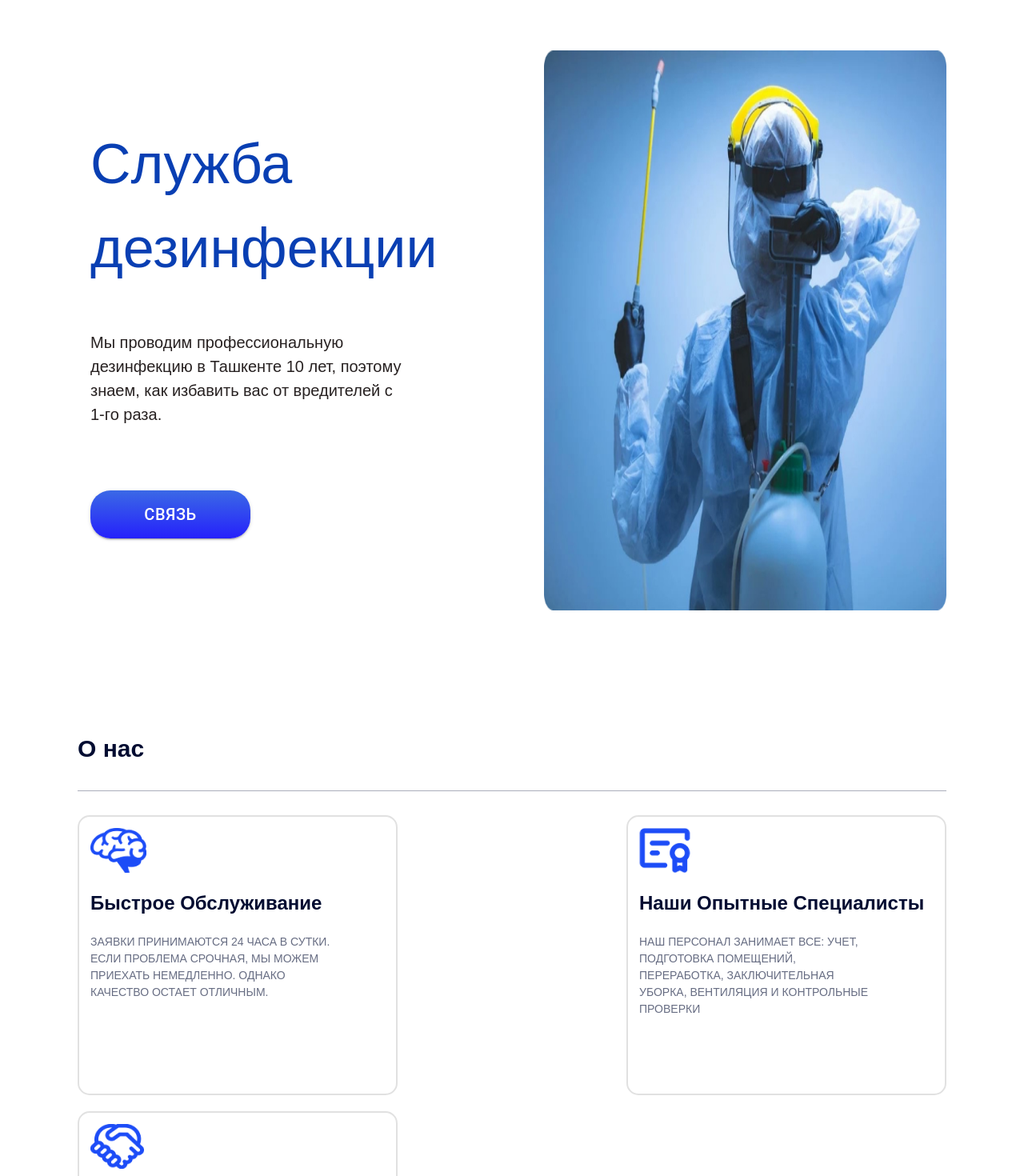
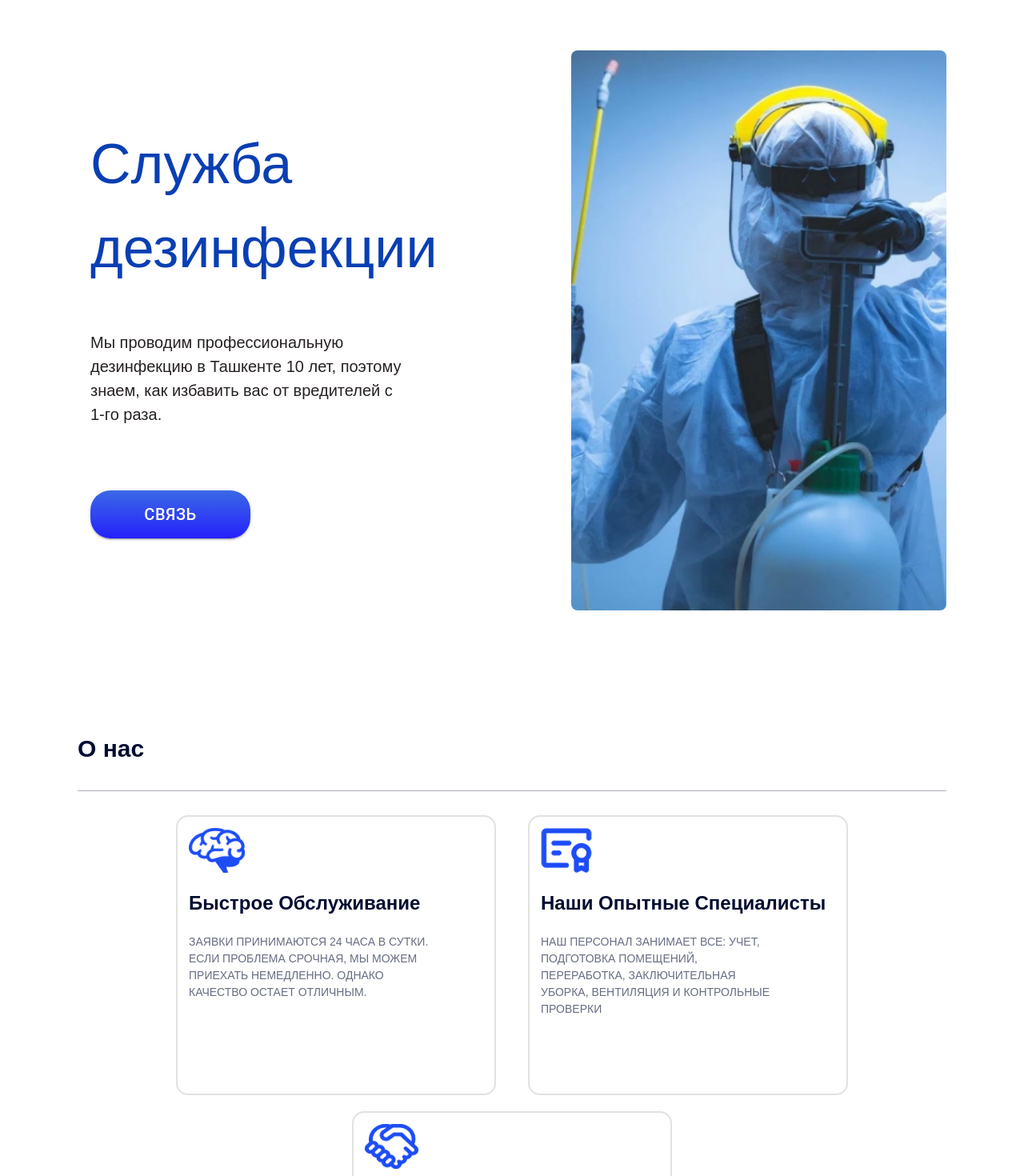
Before and after one commit to otabekturayev/dezinfeksiya, a React (Vite) app: page / in a window 1280 px wide. Shown: the part 120-1590 px from the top of the page at 80% size. Built offline with nearby package versions, Linux system fonts and the light colour scheme; a web font is replaced by a local one.

Commit message:
fix: responsive service section

```diff
--- a/src/App.tsx
+++ b/src/App.tsx
@@ -24,39 +24,40 @@ import "aos/dist/aos.css";
 import AOS from "aos";
 import { useEffect, useState } from "react";
 
-
 function App() {
   const [windowWidth, setWindowWidth] = useState<number>(window.innerWidth);
 
   useEffect(() => {
     const handleResize = () => setWindowWidth(window.innerWidth);
-    window.addEventListener('resize', handleResize);
+    window.addEventListener("resize", handleResize);
 
-    return () => window.removeEventListener('resize', handleResize);
+    return () => window.removeEventListener("resize", handleResize);
   }, []);
 
   const getStyles = () => {
     if (windowWidth < 490) {
       return {
         button: {
-          maxWidth: '125px',
-          fontSize: '16px',
-          height: '50x',
+          maxWidth: "125px",
+          fontSize: "16px",
+          height: "50x",
           borderRadius: "25px",
-          background: "linear-gradient(0deg, rgb(37, 33, 251) 0%, rgb(59, 105, 230) 100%)",
+          background:
+            "linear-gradient(0deg, rgb(37, 33, 251) 0%, rgb(59, 105, 230) 100%)",
           fontWeight: "500",
           position: "absolute",
           bottom: "20px",
-        }
+        },
       };
     } else {
       return {
         button: {
-          maxWidth: '190px',
-          fontSize: '22px',
-          height: '50x',
+          maxWidth: "190px",
+          fontSize: "22px",
+          height: "50x",
           borderRadius: "25px",
-          background: "linear-gradient(0deg, rgb(37, 33, 251) 0%, rgb(59, 105, 230) 100%)",
+          background:
+            "linear-gradient(0deg, rgb(37, 33, 251) 0%, rgb(59, 105, 230) 100%)",
           fontWeight: "500",
           position: "absolute",
           bottom: "20px",
@@ -78,11 +79,9 @@ function App() {
       <div>
         <Header></Header>
         <main className="px-7">
-          <section
-            id="main"
-            className="flex justify-between gap-5 container mx-auto items-center mt-[70px]"
-          >
-            <div className="bg-hero-photo rounded-[20px] bg-no-repeat p-4 w-[100%] bg-cover md:bg-none">
+          <section id="main" className="container mx-auto ">
+            <div className="flex justify-between gap-5 items-center mt-[70px]">
+              <div className="bg-hero-photo rounded-[20px] bg-no-repeat p-4 w-[100%] max-w-[650px] bg-cover md:bg-none">
                 <h1
                   data-aos="fade-right"
                   className="max-w-[650px] text-[30px] xs:text-[45px] text-[#fff] font-[500] mb-[50px] md:text-[#093fb3] ss:text-[60px] md:text-[70px]"
@@ -113,12 +112,9 @@ function App() {
                   </Button>
                 </a>
               </div>
-            <div className="hidden md:block">
-            <img
-                className="h-[700px] w-[1000px]  rounded-[8px]"
-                src={heroPhoto}
-                alt="photo"
-              />
+              <div className="hidden md:block h-[700px] w-[750]">
+                <img className="w-[100%] h-[100%] object-cover  rounded-[8px]" src={heroPhoto} alt="photo" />
+              </div>
             </div>
           </section>
           <section
@@ -130,7 +126,7 @@ function App() {
             </h3>
             <div
               data-aos="fade-right"
-              className="flex flex-wrap justify-between gap-y-5 py-[30px] "
+              className="flex flex-wrap justify-center gap-y-5 gap-x-10 py-[30px] "
             >
               <div className="border-[2px] border-[#cccccc93] rounded-[15px] p-[14px] w-full  md:max-w-[400px] md:h-[350px]">
                 <div className="mb-[20px]">
@@ -217,7 +213,7 @@ function App() {
                 >
                   <div>
                     <img
-                      className="w-[300px] h-[300px]"
+                      className="ss:w-[300px] ss:h-[300px] w-[200px] h-[200px]"
                       src={dezinfeksiya1}
                       alt="photo"
                     />
@@ -237,7 +233,7 @@ function App() {
                 >
                   <div>
                     <img
-                      className="w-[300px] h-[300px]"
+                      className="ss:w-[300px] ss:h-[300px] w-[200px] h-[200px]"
                       src={dezinfeksiya2}
                       alt="photo"
                     />
@@ -257,7 +253,7 @@ function App() {
                 >
                   <div>
                     <img
-                      className="w-[300px] h-[300px]"
+                      className="ss:w-[300px] ss:h-[300px] w-[200px] h-[200px]"
                       src={dezinfeksiya3}
                       alt="photo"
                     />
@@ -292,10 +288,7 @@ function App() {
                   </p>
                 </div>
                 <a href="#message">
-                  <Button
-                    variant="contained"
-                    sx={styles.button}
-                  >
+                  <Button variant="contained" sx={styles.button}>
                     {t("boglanish")}
                   </Button>
                 </a>
@@ -318,10 +311,7 @@ function App() {
                   </p>
                 </div>
                 <a href="#message">
-                  <Button
-                    variant="contained"
-                    sx={styles.button}
-                  >
+                  <Button variant="contained" sx={styles.button}>
                     {t("boglanish")}
                   </Button>
                 </a>
@@ -344,10 +334,7 @@ function App() {
                   </p>
                 </div>
                 <a href="#message">
-                  <Button
-                    variant="contained"
-                    sx={styles.button}
-                  >
+                  <Button variant="contained" sx={styles.button}>
                     {t("boglanish")}
                   </Button>
                 </a>
@@ -370,10 +357,7 @@ function App() {
                   </p>
                 </div>
                 <a href="#message">
-                  <Button
-                    variant="contained"
-                    sx={styles.button}
-                  >
+                  <Button variant="contained" sx={styles.button}>
                     {t("boglanish")}
                   </Button>
                 </a>
@@ -396,10 +380,7 @@ function App() {
                   </p>
                 </div>
                 <a href="#message">
-                  <Button
-                    variant="contained"
-                    sx={styles.button}
-                  >
+                  <Button variant="contained" sx={styles.button}>
                     {t("boglanish")}
                   </Button>
                 </a>
@@ -429,8 +410,9 @@ function App() {
               >
                 {t("bg2.title")}
               </h4>
-              <a  href="#message">
-              <Button data-aos="fade-right"
+              <a href="#message">
+                <Button
+                  data-aos="fade-right"
                   variant="contained"
                   sx={{
                     width: "200px",
--- a/src/components/header/Header.tsx
+++ b/src/components/header/Header.tsx
@@ -80,16 +80,16 @@ const Header = () => {
         <div className=" items-center gap-[40px] hidden sm:flex">
           <nav>
             <ul className="flex sm:items-center gap-[25px] ">
-              <li className="text-[#666] text-[20px] cursor-pointer">
+              <li className="text-[#666] text-[20px] cursor-pointer hover:text-[#161616]">
                 <a href="#main">{t("header.asosiy")}</a>
               </li>
-              <li className="text-[#666] text-[20px] cursor-pointer">
+              <li className="text-[#666] text-[20px] cursor-pointer hover:text-[#161616]">
                 <a href="#about">{t("header.biz_aqimizda")}</a>
               </li>
-              <li className="text-[#666] text-[20px] cursor-pointer">
+              <li className="text-[#666] text-[20px] cursor-pointer hover:text-[#161616]">
                 <a href="#service">{t("header.xizmatlar")}</a>
               </li>
-              <li className="text-[#666] text-[20px] cursor-pointer">
+              <li className="text-[#666] text-[20px] cursor-pointer hover:text-[#161616]">
                 <a href="#faq">{t("header.faq")}</a>
               </li>
               <li className="">
--- a/tailwind.config.js
+++ b/tailwind.config.js
@@ -7,20 +7,16 @@ export default {
         montserrat: ["Unbounded", "sans-serif"],
       },
       backgroundImage: {
-        'hero-photo':  " linear-gradient(65deg, rgba(134, 132, 132, .616), rgba(0, 0, 0, .205)), url('./src/assets/hero-photo.jpg')",
+        'hero-photo': "linear-gradient(65deg, rgba(134, 132, 132, .616), rgba(0, 0, 0, .205)), url('./src/assets/hero-photo.jpg')",
         'custom-gradient': "linear-gradient(270deg, rgba(46, 61, 91, 0.566) 70%, rgba(255, 255, 255, 0)), url('./src/assets/bg-photo.jpg')"
       },
-      boxShadow: {
-        '3xl': '0 0 10px 5px #11001159',
-      }
-
     },
     screens: {
       xs: "490px",
       ss: "630px",
       sm: "970px",
       md: "1086px",
-      lg: "1470px",
+      lg: "1400px",
     },
   },
   plugins: [],
```
Lines whose indentation alone changed are shown as unchanged.
